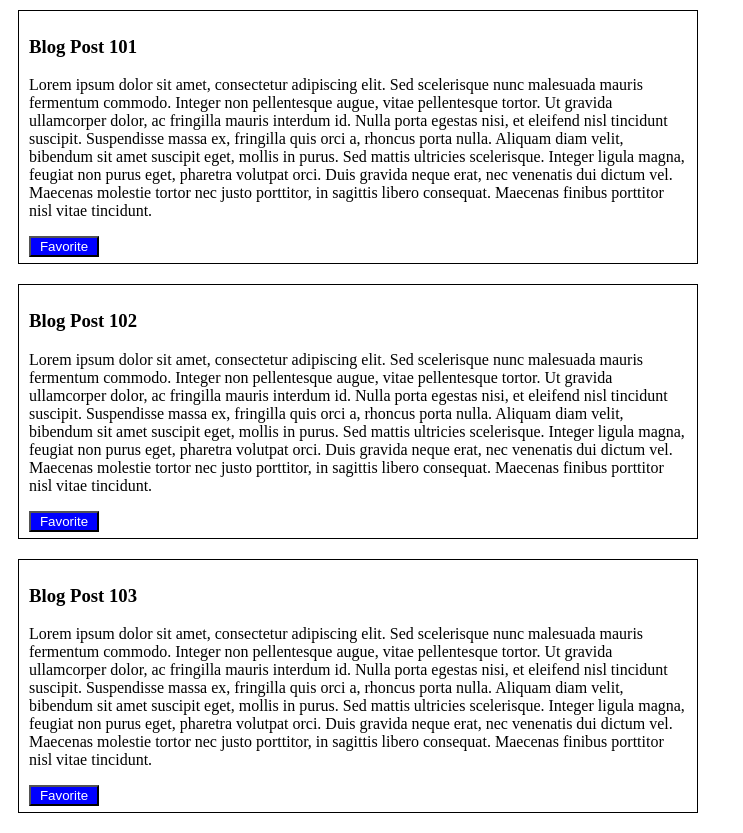
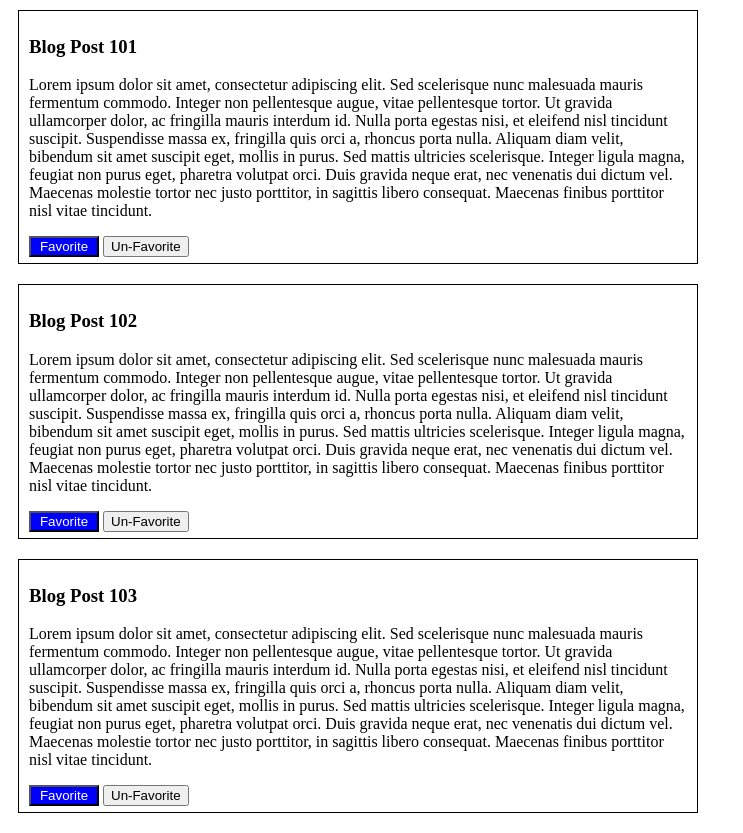
Before and after one commit to aliahmadcse/learning-ajax, a PHP site: page / in a window 1280 px wide. Shown: the whole page, without its empty margins (0-743 px from the left). Run offline with PHP 8.4, Linux system fonts and the light colour scheme.

Commit message:
Adds feature to un-favorite a post

```diff
--- a/Chapter_04/04_01/ajax_button/index.php
+++ b/Chapter_04/04_01/ajax_button/index.php
@@ -5,6 +5,10 @@ if (!isset($_SESSION['favorites'])) {
   $_SESSION['favorites'] = [];
 }
 
+function is_favorite($id)
+{
+  return in_array($id, $_SESSION['favorites']);
+}
 ?>
 <!doctype html>
 <html lang="en">
@@ -48,25 +52,34 @@ if (!isset($_SESSION['favorites'])) {
 </head>
 
 <body>
-  <!-- <?php echo join(',', $_SESSION['favorites']) ?> -->
+  <?php echo join(',', $_SESSION['favorites']) ?>
   <div id="blog-posts">
-    <div id="blog-post-101" class="blog-post">
+    <div id="blog-post-101" class="blog-post <?php if (is_favorite(101)) {
+                                                echo 'favorite';
+                                              } ?>">
       <span class="favorite-heart">&hearts;</span>
       <h3>Blog Post 101</h3>
       <p>Lorem ipsum dolor sit amet, consectetur adipiscing elit. Sed scelerisque nunc malesuada mauris fermentum commodo. Integer non pellentesque augue, vitae pellentesque tortor. Ut gravida ullamcorper dolor, ac fringilla mauris interdum id. Nulla porta egestas nisi, et eleifend nisl tincidunt suscipit. Suspendisse massa ex, fringilla quis orci a, rhoncus porta nulla. Aliquam diam velit, bibendum sit amet suscipit eget, mollis in purus. Sed mattis ultricies scelerisque. Integer ligula magna, feugiat non purus eget, pharetra volutpat orci. Duis gravida neque erat, nec venenatis dui dictum vel. Maecenas molestie tortor nec justo porttitor, in sagittis libero consequat. Maecenas finibus porttitor nisl vitae tincidunt.</p>
       <button class="favorite-button">Favorite</button>
+      <button class="unfavorite-button">Un-Favorite</button>
     </div>
-    <div id="blog-post-102" class="blog-post">
+    <div id="blog-post-102" class="blog-post <?php if (is_favorite(102)) {
+                                                echo 'favorite';
+                                              } ?>">
       <span class="favorite-heart">&hearts;</span>
       <h3>Blog Post 102</h3>
       <p>Lorem ipsum dolor sit amet, consectetur adipiscing elit. Sed scelerisque nunc malesuada mauris fermentum commodo. Integer non pellentesque augue, vitae pellentesque tortor. Ut gravida ullamcorper dolor, ac fringilla mauris interdum id. Nulla porta egestas nisi, et eleifend nisl tincidunt suscipit. Suspendisse massa ex, fringilla quis orci a, rhoncus porta nulla. Aliquam diam velit, bibendum sit amet suscipit eget, mollis in purus. Sed mattis ultricies scelerisque. Integer ligula magna, feugiat non purus eget, pharetra volutpat orci. Duis gravida neque erat, nec venenatis dui dictum vel. Maecenas molestie tortor nec justo porttitor, in sagittis libero consequat. Maecenas finibus porttitor nisl vitae tincidunt.</p>
       <button class="favorite-button">Favorite</button>
+      <button class="unfavorite-button">Un-Favorite</button>
     </div>
-    <div id="blog-post-103" class="blog-post">
+    <div id="blog-post-103" class="blog-post <?php if (is_favorite(103)) {
+                                                echo 'favorite';
+                                              } ?>">
       <span class="favorite-heart">&hearts;</span>
       <h3>Blog Post 103</h3>
       <p>Lorem ipsum dolor sit amet, consectetur adipiscing elit. Sed scelerisque nunc malesuada mauris fermentum commodo. Integer non pellentesque augue, vitae pellentesque tortor. Ut gravida ullamcorper dolor, ac fringilla mauris interdum id. Nulla porta egestas nisi, et eleifend nisl tincidunt suscipit. Suspendisse massa ex, fringilla quis orci a, rhoncus porta nulla. Aliquam diam velit, bibendum sit amet suscipit eget, mollis in purus. Sed mattis ultricies scelerisque. Integer ligula magna, feugiat non purus eget, pharetra volutpat orci. Duis gravida neque erat, nec venenatis dui dictum vel. Maecenas molestie tortor nec justo porttitor, in sagittis libero consequat. Maecenas finibus porttitor nisl vitae tincidunt.</p>
       <button class="favorite-button">Favorite</button>
+      <button class="unfavorite-button">Un-Favorite</button>
     </div>
   </div>
 
@@ -84,15 +97,38 @@ if (!isset($_SESSION['favorites'])) {
           console.log('Result: ' + result);
           if (result == "true") {
             parent.classList.add('favorite');
+            parent.children[0].style.display='block';
           }
         }
       };
       xhr.send("id=" + parent.id);
     }
 
+    function unfavorite() {
+      var parent = this.parentElement;
+      var xhr = new XMLHttpRequest();
+      xhr.open('POST', 'unfavorite.php', true);
+      xhr.setRequestHeader('Content-type', 'application/x-www-form-urlencoded');
+      xhr.setRequestHeader('X-Requested-With', 'XMLHttpRequest');
+      xhr.onreadystatechange = function() {
+        if (xhr.readyState == 4 && xhr.status == 200) {
+          var result = xhr.responseText;
+          console.log('result: ' + result);
+          if (result == 'true') {
+            parent.children[0].style.display = 'none';
+          }
+        }
+      };
+      xhr.send("id=" + parent.id);
+    }
     var buttons = document.getElementsByClassName("favorite-button");
+    var unfavoriteButtons = document.getElementsByClassName('unfavorite-button');
+
     for (i = 0; i < buttons.length; i++) {
       buttons.item(i).addEventListener("click", favorite);
+    }
+    for (i = 0; i < unfavoriteButtons.length; i++) {
+      unfavoriteButtons.item(i).addEventListener("click", unfavorite);
     }
   </script>
 
```
Also changed, not shown: Chapter_04/04_01/ajax_button/unfavorite.php (added, +38 -0 lines).
